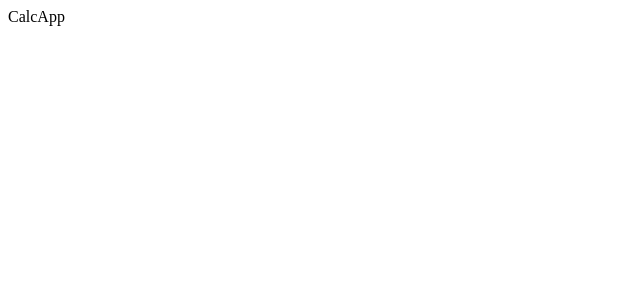
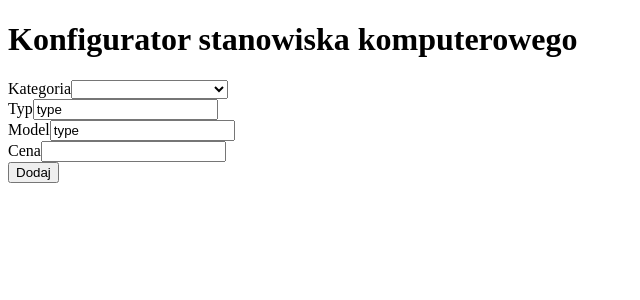
Before and after one commit to kowackag/calc-price-of-workstation, a React (Create React App) app: page / in a window 1280 px wide. Shown: the top 300 px of the page, without its empty margins (0-640 px from the left). Built offline with nearby package versions, Linux system fonts and the light colour scheme.

Commit message:
Create skeleton of WorksationForm

```diff
--- a/src/component/App.js
+++ b/src/component/App.js
@@ -1,7 +1,13 @@
-function App() {
+import React from 'react';
+
+import WorkstationForm from './WorkstationForm/WorkstationForm';
+
+
+const App = () => {
   return (
-    <div className="App">
-      CalcApp
+    <div>
+      <h1>Konfigurator stanowiska komputerowego</h1>
+      <WorkstationForm/>
     </div>
   );
 }
--- /dev/null
+++ b/src/component/WorkstationForm/WorkstationForm.js
@@ -0,0 +1,54 @@
+import React, {useState} from 'react';
+
+const WorkstationForm = () => {
+
+    const [state, setState] =  useState({});
+
+
+    const changeValue = e => {
+        e.preventDefault();
+        setState({...state, [e.target.name]: e.target.value})
+    }
+    const selectProd = () => {
+        console.log("select")
+    }
+
+
+    const handleSubmit = () => {
+        console.log('sss')
+    }
+
+
+    const inputFields = [
+        {name: 'type', value: 'type', type: 'string', description: 'Typ'},
+        {name: 'model', value: 'type', type: 'string', description: 'Model'},
+        {name: 'price', value: 'price', type: 'number', description: 'Cena'}
+    ]
+
+
+    return (
+        <form onSubmit={handleSubmit}>
+            <div>
+                <label>Kategoria</label>
+                <select>
+                    <option></option>
+                    <option>komputer</option>
+                    <option>urządzenia peryferyjne</option>
+                    <option>oprogramowanie</option>
+                    <option>inne</option>
+                </select>
+            </div>
+
+            {inputFields.map(({name, value, type, description})=>(
+                <div key={name}>
+                    <label htmlFor={name}>{description}</label>
+                    <input id={name} type={type} name={name} value={value} onChange={changeValue} onSelect={selectProd}/>
+                </div >
+            ))}
+            <button>Dodaj</button>
+        </form>
+    )
+}
+
+
+export default WorkstationForm;
```
Also changed, not shown: src/db/data.json (added, +50 -0 lines).
